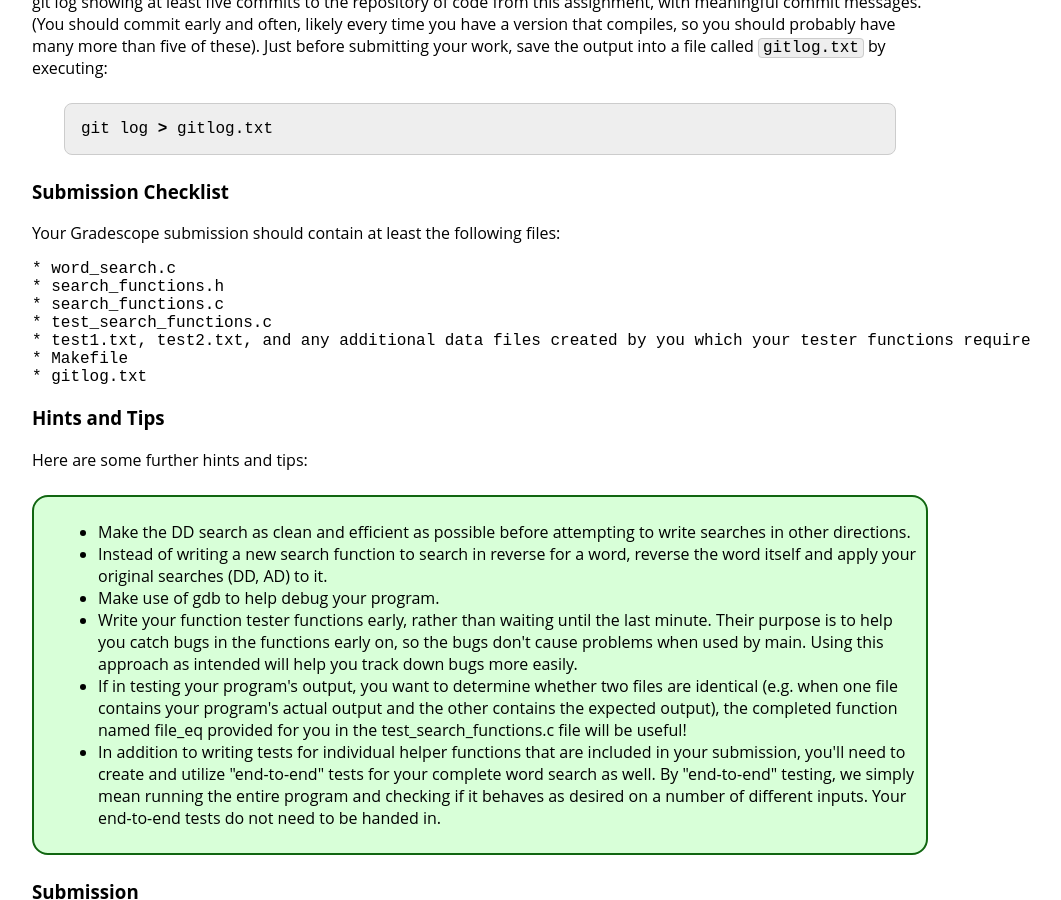
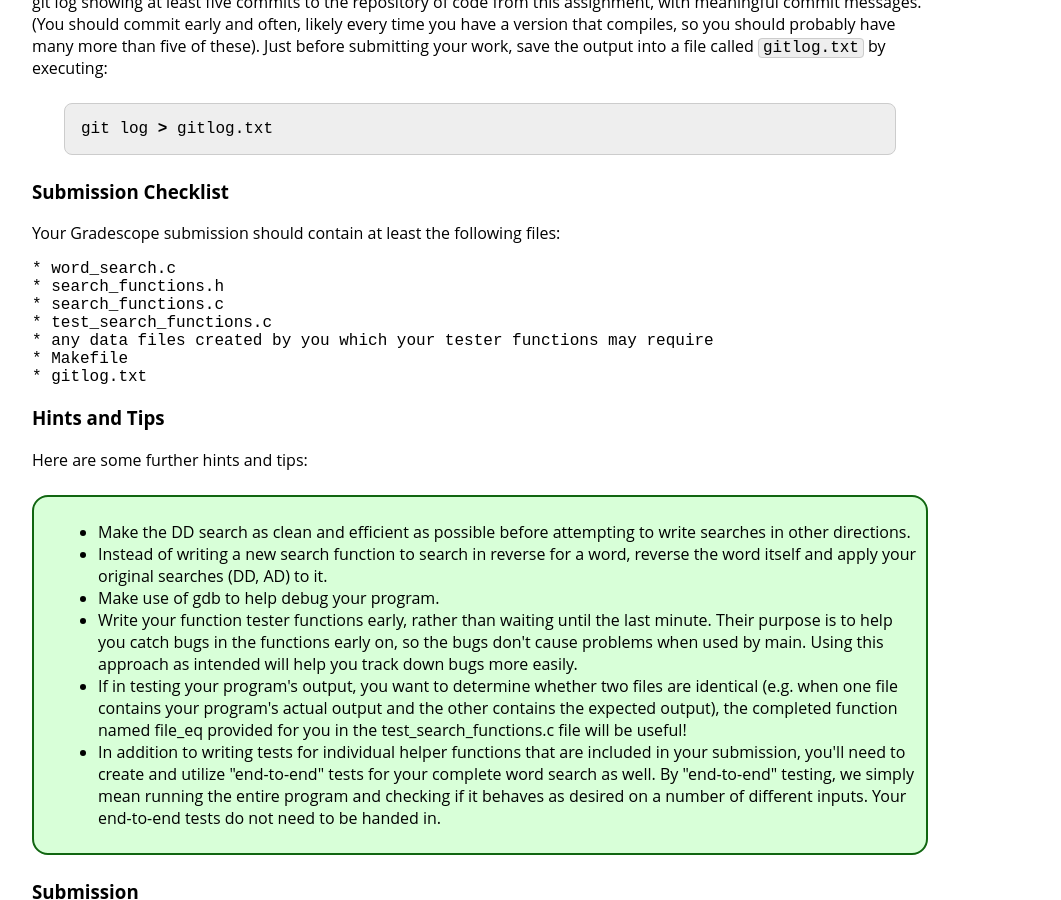
Before and after one commit to jhu-ip/cs220-f24, a Jekyll site: the page built from assign/hw3.md, in a window 1280 px wide and 900 px high, scrolled down 6556 px. Shown: the whole window, without its empty margins (160-1221 px from the left). Built offline with Jekyll 4.4.1, drawn with Linux system fonts in a browser that asks for light colours.

Commit message:
hw3 posted

````diff
--- a/assign/hw3.md
+++ b/assign/hw3.md
@@ -279,7 +279,7 @@ Your Gradescope submission should contain at least the following files:
 * search_functions.h
 * search_functions.c
 * test_search_functions.c
-* test1.txt, test2.txt, and any additional data files created by you which your tester functions require
+* any data files created by you which your tester functions may require
 * Makefile
 * gitlog.txt
 ```
````
